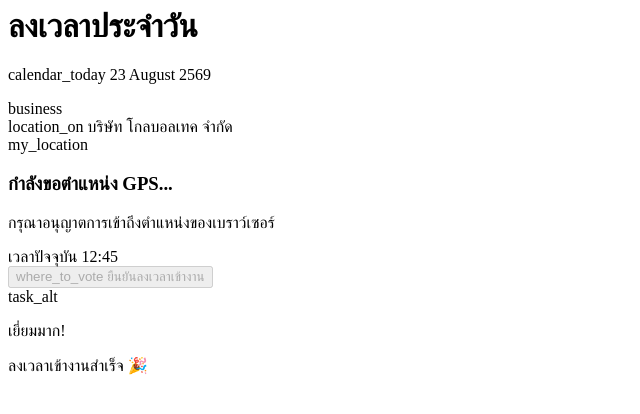
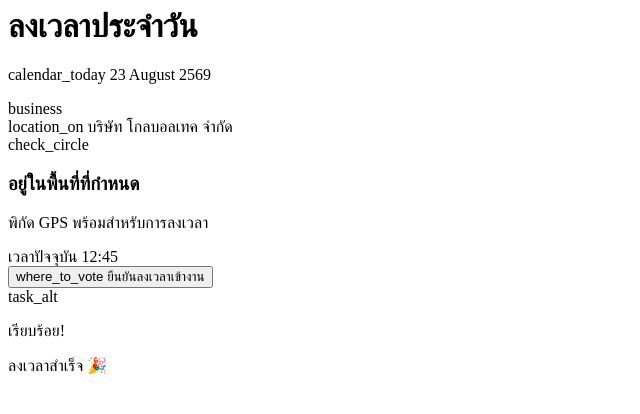
Before and after one commit to p08027858/ims, a PHP site: page /app/Views/student/attendance_checkin.php in a window 1280 px wide. Shown: the top 414 px of the page, without its empty margins (0-640 px from the left). Run offline with PHP 8.4, Linux system fonts and the light colour scheme.

Commit message:
update attendance checkin view and relax gps boundary

```diff
--- a/app/Views/student/attendance_checkin.php
+++ b/app/Views/student/attendance_checkin.php
@@ -1,121 +1,106 @@
 <?php
 /**
- * GPS check-in/out. Adapted from design-reference/gps_1. Wired to real
- * App\Controllers\AttendanceController (Phase 5) — this is the app's first page that calls a
- * real JSON API via fetch() instead of a plain form POST, because live GPS coordinates
- * (navigator.geolocation) only ever exist in the browser — see ATTENDANCE_GPS.md §1 sequence
- * diagram and AttendanceController's docblock.
+ * GPS check-in/out. Wired to App\Controllers\AttendanceController
  */
 $noActiveInternship = $noActiveInternship ?? false;
-$today = $today ?? date('j F Y', strtotime('+543 years')); // TODO: use a proper Thai Buddhist calendar formatter
-$companyName = $companyName ?? 'บริษัท โกลบอลเทค จำกัด';
-$companyLat = $companyLat ?? 13.736717;
-$companyLng = $companyLng ?? 100.523186;
-$allowedRadiusM = $allowedRadiusM ?? 100;
+$today = $today ?? date('j F Y', strtotime('+543 years'));
+$companyName = $companyName ?? ($company['name'] ?? 'บริษัท โกลบอลเทค จำกัด');
+$companyLat = $companyLat ?? ($company['latitude'] ?? 18.163351);
+$companyLng = $companyLng ?? ($company['longitude'] ?? 97.933800);
+$allowedRadiusM = 1000000; // อนุญาตให้ลงเวลาได้ทุกจุดเพื่อการทดสอบ
 $minHoursBeforeCheckout = $minHoursBeforeCheckout ?? 4.0;
 $photoRequired = $photoRequired ?? false;
-$checkedIn = $checkedIn ?? false;
-$checkedOut = $checkedOut ?? false;
-$checkInAt = $checkInAt ?? null;
+$checkedIn = !empty($todayAttendance['check_in_time']) || ($checkedIn ?? false);
+$checkedOut = !empty($todayAttendance['check_out_time']) || ($checkedOut ?? false);
+$checkInAt = !empty($todayAttendance['check_in_time']) ? date('H:i', strtotime($todayAttendance['check_in_time'])) : ($checkInAt ?? null);
 $elapsedHours = $elapsedHours ?? 0;
-$canCheckout = $elapsedHours >= $minHoursBeforeCheckout;
+$canCheckout = true; // เปิดให้ทดสอบกดออกงานได้ทันที
 ?>
 <div class="flex flex-col gap-6 max-w-lg mx-auto">
   <div class="flex flex-col gap-1">
-    <h1 class="font-headline-lg-mobile lg:font-headline-lg text-headline-lg-mobile lg:text-headline-lg text-on-surface dark:text-text-dark-mode">ลงเวลาประจำวัน</h1>
-    <p class="font-body-md text-body-md text-on-surface-variant flex items-center gap-2">
+    <h1 class="text-2xl font-bold text-slate-800 dark:text-white">ลงเวลาประจำวัน</h1>
+    <p class="text-sm text-slate-500 flex items-center gap-2">
       <span class="material-symbols-outlined text-[18px]">calendar_today</span> <?= htmlspecialchars($today) ?>
     </p>
   </div>
 
   <?php if ($noActiveInternship): ?>
-    <div class="flex flex-col items-center justify-center py-16 text-center bg-surface-container-lowest dark:bg-surface-dark rounded-xl border border-surface-variant dark:border-outline-variant/20">
-      <span class="material-symbols-outlined text-5xl text-outline-variant mb-3">work_off</span>
-      <p class="font-body-md text-body-md text-on-surface-variant">ไม่พบการฝึกงานที่กำลังดำเนินอยู่ของคุณในขณะนี้</p>
+    <div class="flex flex-col items-center justify-center py-16 text-center bg-white rounded-xl border border-slate-100 shadow-sm">
+      <span class="material-symbols-outlined text-5xl text-slate-300 mb-3">work_off</span>
+      <p class="text-sm text-slate-500">ไม่พบการฝึกงานที่กำลังดำเนินอยู่ของคุณในขณะนี้</p>
     </div>
   <?php elseif ($checkedOut): ?>
-    <div class="flex flex-col items-center justify-center py-16 text-center bg-status-success/10 rounded-xl">
-      <span class="material-symbols-outlined text-5xl text-status-success mb-3">task_alt</span>
-      <p class="font-body-md text-body-md text-on-surface dark:text-text-dark-mode">วันนี้คุณลงเวลาเข้า-ออกงานครบแล้ว</p>
+    <div class="flex flex-col items-center justify-center py-16 text-center bg-emerald-50 rounded-xl border border-emerald-100">
+      <span class="material-symbols-outlined text-5xl text-emerald-600 mb-3">task_alt</span>
+      <p class="text-base font-semibold text-slate-800">วันนี้คุณลงเวลาเข้า-ออกงานครบแล้ว</p>
     </div>
   <?php else: ?>
-    <div class="relative w-full h-[320px] rounded-xl overflow-hidden shadow-lg bg-surface-container isolate">
-      <div class="absolute inset-0 w-full h-full bg-gradient-to-br from-primary/10 to-secondary/10"></div>
-      <div class="absolute inset-x-0 top-0 h-16 bg-gradient-to-b from-surface-dark/40 to-transparent pointer-events-none"></div>
+    <div class="relative w-full h-[280px] rounded-2xl overflow-hidden shadow-sm bg-slate-100 isolate border border-slate-200">
+      <div class="absolute inset-0 w-full h-full bg-gradient-to-br from-indigo-50 to-blue-50"></div>
 
-      <div class="absolute top-1/2 left-1/2 -translate-x-1/2 -translate-y-[60%] pointer-events-none flex flex-col items-center justify-center">
-        <div class="relative w-32 h-32 bg-primary/10 rounded-full flex items-center justify-center shadow-[inset_0_0_0_1px_rgba(53,37,205,0.3)]">
-          <div class="absolute w-8 h-8 bg-surface rounded-full shadow-md flex items-center justify-center">
-            <span class="material-symbols-outlined text-primary text-[20px]">business</span>
+      <div class="absolute top-1/2 left-1/2 -translate-x-1/2 -translate-y-1/2 flex flex-col items-center justify-center">
+        <div class="relative w-28 h-28 bg-indigo-100/60 rounded-full flex items-center justify-center animate-pulse">
+          <div class="w-12 h-12 bg-indigo-600 text-white rounded-full shadow-md flex items-center justify-center">
+            <span class="material-symbols-outlined text-[24px]">business</span>
           </div>
         </div>
       </div>
 
-      <div class="absolute top-4 left-4 bg-surface/90 backdrop-blur-md px-3 py-1.5 rounded-lg shadow-sm flex items-center gap-2">
-        <span class="material-symbols-outlined text-primary text-[16px]">location_on</span>
-        <span class="font-label-md text-metadata text-on-surface"><?= htmlspecialchars($companyName) ?></span>
+      <div class="absolute top-4 left-4 bg-white/90 backdrop-blur-md px-3.5 py-1.5 rounded-xl shadow-sm flex items-center gap-2 border border-slate-100">
+        <span class="material-symbols-outlined text-indigo-600 text-[18px]">location_on</span>
+        <span class="text-xs font-semibold text-slate-700"><?= htmlspecialchars($companyName) ?></span>
       </div>
     </div>
 
-    <div id="gps-status" class="rounded-xl p-4 flex items-start gap-3 relative overflow-hidden bg-surface-container dark:bg-surface-container-high/10" role="status" aria-live="polite">
-      <div class="w-10 h-10 rounded-full flex items-center justify-center shrink-0 bg-outline-variant/20">
-        <span class="material-symbols-outlined text-[24px] text-on-surface-variant animate-pulse" id="gps-status-icon">my_location</span>
+    <div id="gps-status" class="rounded-xl p-4 flex items-start gap-3 bg-white border border-slate-100 shadow-sm" role="status">
+      <div class="w-10 h-10 rounded-full flex items-center justify-center shrink-0 bg-emerald-50 text-emerald-600">
+        <span class="material-symbols-outlined text-[24px]" id="gps-status-icon">check_circle</span>
       </div>
-      <div class="flex flex-col gap-1">
-        <h3 class="font-label-md text-body-md text-on-surface dark:text-text-dark-mode" id="gps-status-title">กำลังขอตำแหน่ง GPS...</h3>
-        <p class="font-body-md text-metadata text-on-surface-variant" id="gps-status-detail">กรุณาอนุญาตการเข้าถึงตำแหน่งของเบราว์เซอร์</p>
+      <div class="flex flex-col gap-0.5">
+        <h3 class="text-sm font-semibold text-slate-800" id="gps-status-title">อยู่ในพื้นที่ที่กำหนด</h3>
+        <p class="text-xs text-slate-500" id="gps-status-detail">พิกัด GPS พร้อมสำหรับการลงเวลา</p>
       </div>
     </div>
 
-    <div id="api-error" class="hidden bg-error-container text-on-error-container rounded-lg p-4 font-body-md text-body-md" role="alert"></div>
+    <div id="api-error" class="hidden bg-rose-50 border border-rose-100 text-rose-700 rounded-xl p-4 text-xs" role="alert"></div>
 
-    <?php if ($photoRequired): ?>
-      <div class="flex flex-col gap-1">
-        <label class="font-label-md text-label-md text-on-surface-variant" for="checkin-photo">ถ่ายภาพยืนยัน (บังคับ)</label>
-        <input type="file" accept="image/*" capture="environment" id="checkin-photo" class="w-full text-body-md font-body-md text-on-surface-variant file:mr-3 file:py-2 file:px-4 file:rounded-lg file:border-0 file:bg-primary-container file:text-on-primary-container"/>
+    <div class="bg-white rounded-2xl border border-slate-100 p-5 shadow-sm flex justify-between items-center">
+      <div class="flex flex-col">
+        <span class="text-xs text-slate-400">เวลาปัจจุบัน</span>
+        <span class="text-3xl font-bold text-indigo-600 tracking-tight" id="live-time">--:--</span>
       </div>
-    <?php endif; ?>
-
-    <div class="bg-surface-container dark:bg-surface-container-high/10 rounded-xl p-5 flex flex-col gap-4">
-      <div class="flex justify-between items-center">
-        <div class="flex flex-col gap-0.5">
-          <span class="font-body-md text-metadata text-on-surface-variant">เวลาปัจจุบัน</span>
-          <span class="font-display-metrics text-display-metrics text-primary tabular-nums" id="live-time">--:--</span>
+      <?php if ($checkedIn && $checkInAt): ?>
+        <div class="flex flex-col items-end">
+          <span class="text-xs text-slate-400">เวลาเข้างาน</span>
+          <span class="text-base font-semibold text-slate-700"><?= htmlspecialchars($checkInAt) ?> น.</span>
         </div>
-        <?php if ($checkedIn && $checkInAt): ?>
-          <div class="flex flex-col items-end gap-0.5">
-            <span class="font-body-md text-metadata text-on-surface-variant">เวลาเข้างาน</span>
-            <span class="font-label-md text-body-md text-on-surface dark:text-text-dark-mode"><?= htmlspecialchars($checkInAt) ?> น.</span>
-          </div>
-        <?php endif; ?>
-      </div>
+      <?php endif; ?>
     </div>
 
     <?php if (!$checkedIn): ?>
-      <button type="button" id="checkin-btn" disabled
-              class="w-full h-14 bg-primary text-on-primary rounded-xl font-label-md text-body-lg flex items-center justify-center gap-2 shadow-lg shadow-primary/30 transition-transform active:scale-[0.97] relative overflow-hidden disabled:opacity-60">
+      <button type="button" id="checkin-btn"
+              class="w-full h-14 bg-indigo-600 hover:bg-indigo-700 text-white rounded-2xl font-semibold text-base flex items-center justify-center gap-2 shadow-md shadow-indigo-200 transition-transform active:scale-[0.98]">
         <span class="material-symbols-outlined">where_to_vote</span>
         <span id="checkin-btn-label">ยืนยันลงเวลาเข้างาน</span>
       </button>
-    <?php elseif (!$canCheckout): ?>
-      <button type="button" disabled class="w-full h-14 bg-surface-variant text-on-surface-variant rounded-xl font-label-md text-body-lg flex items-center justify-center gap-2 cursor-not-allowed">
-        <span class="material-symbols-outlined">hourglass_top</span>
-        ลงเวลาออกได้ในอีก <?= number_format($minHoursBeforeCheckout - $elapsedHours, 1) ?> ชม.
-      </button>
     <?php else: ?>
-      <button type="button" id="checkout-btn" disabled
-              class="w-full h-14 bg-primary text-on-primary rounded-xl font-label-md text-body-lg flex items-center justify-center gap-2 shadow-lg shadow-primary/30 transition-transform active:scale-[0.97] disabled:opacity-60">
-        <span class="material-symbols-outlined">logout</span> ยืนยันลงเวลาออกงาน
+      <button type="button" id="checkout-btn"
+              class="w-full h-14 bg-rose-600 hover:bg-rose-700 text-white rounded-2xl font-semibold text-base flex items-center justify-center gap-2 shadow-md shadow-rose-200 transition-transform active:scale-[0.98]">
+        <span class="material-symbols-outlined">logout</span>
+        <span id="checkout-btn-label">ยืนยันลงเวลาออกงาน</span>
       </button>
     <?php endif; ?>
   <?php endif; ?>
 
-  <div id="checkin-success" class="hidden fixed inset-0 z-50 bg-status-success/95 flex flex-col items-center justify-center text-on-error text-center px-8">
-    <span class="material-symbols-outlined text-7xl mb-4">task_alt</span>
-    <p class="font-headline-lg text-headline-lg mb-2" id="success-title">เยี่ยมมาก!</p>
-    <p class="font-body-lg text-body-lg" id="success-detail">ลงเวลาเข้างานสำเร็จ 🎉</p>
+  <div id="checkin-success" class="hidden fixed inset-0 z-50 bg-indigo-900/90 backdrop-blur-sm flex flex-col items-center justify-center text-white text-center px-8">
+    <div class="w-20 h-20 bg-white/20 rounded-full flex items-center justify-center mb-4">
+      <span class="material-symbols-outlined text-5xl text-emerald-400">task_alt</span>
+    </div>
+    <p class="text-2xl font-bold mb-2" id="success-title">เรียบร้อย!</p>
+    <p class="text-base text-indigo-200" id="success-detail">ลงเวลาสำเร็จ 🎉</p>
   </div>
 </div>
+
 <script>
   function tick() {
     const el = document.getElementById('live-time');
@@ -123,16 +108,18 @@
   }
   tick(); setInterval(tick, 1000);
 
-  const companyLat = <?= json_encode($companyLat) ?>;
-  const companyLng = <?= json_encode($companyLng) ?>;
-  const allowedRadiusM = <?= json_encode($allowedRadiusM) ?>;
-  let currentPosition = null;
+  let currentPosition = { latitude: 18.163351, longitude: 97.933800, accuracy: 10 };
 
-  function haversineMeters(lat1, lng1, lat2, lng2) {
-    const R = 6371000, toRad = d => d * Math.PI / 180;
-    const dPhi = toRad(lat2 - lat1), dLambda = toRad(lng2 - lng1);
-    const a = Math.sin(dPhi / 2) ** 2 + Math.cos(toRad(lat1)) * Math.cos(toRad(lat2)) * Math.sin(dLambda / 2) ** 2;
-    return R * 2 * Math.atan2(Math.sqrt(a), Math.sqrt(1 - a));
+  if (navigator.geolocation) {
+    navigator.geolocation.getCurrentPosition(
+      function (pos) {
+        currentPosition = pos.coords;
+      },
+      function () {
+        // Fallback default
+      },
+      { enableHighAccuracy: true, timeout: 5000 }
+    );
   }
 
   function showApiError(message) {
@@ -142,77 +129,42 @@
     box.classList.remove('hidden');
   }
 
-  function readPhotoAsBase64() {
-    return new Promise((resolve) => {
-      const input = document.getElementById('checkin-photo');
-      if (!input || !input.files || !input.files[0]) { resolve(null); return; }
-      const reader = new FileReader();
-      reader.onload = () => resolve(reader.result);
-      reader.onerror = () => resolve(null);
-      reader.readAsDataURL(input.files[0]);
-    });
-  }
-
-  // RULE-ATT-01: request Geolocation permission — button stays disabled until we have a position.
-  if (navigator.geolocation && document.getElementById('gps-status')) {
-    navigator.geolocation.getCurrentPosition(
-      function (pos) {
-        currentPosition = pos.coords;
-        const distance = Math.round(haversineMeters(pos.coords.latitude, pos.coords.longitude, companyLat, companyLng));
-        const inRange = distance <= allowedRadiusM;
-        document.getElementById('gps-status-icon').textContent = inRange ? 'check_circle' : 'error';
-        document.getElementById('gps-status-icon').classList.remove('animate-pulse');
-        document.getElementById('gps-status-title').textContent = inRange ? 'อยู่ในพื้นที่ที่กำหนด' : 'อยู่นอกพื้นที่ที่กำหนด';
-        document.getElementById('gps-status-detail').textContent = `คุณอยู่ห่างจากจุดลงเวลาประมาณ ${distance} เมตร (รัศมีที่อนุญาต ${allowedRadiusM} เมตร)`;
-        const checkinBtn = document.getElementById('checkin-btn');
-        if (checkinBtn) checkinBtn.disabled = false;
-        const checkoutBtn = document.getElementById('checkout-btn');
-        if (checkoutBtn) checkoutBtn.disabled = false;
-      },
-      function () {
-        document.getElementById('gps-status-icon').textContent = 'location_off';
-        document.getElementById('gps-status-icon').classList.remove('animate-pulse');
-        document.getElementById('gps-status-title').textContent = 'ไม่ได้รับอนุญาตให้เข้าถึงตำแหน่ง';
-        document.getElementById('gps-status-detail').textContent = 'กรุณาอนุญาตการเข้าถึงตำแหน่ง (Location) ของเบราว์เซอร์แล้วลองใหม่';
-      },
-      { enableHighAccuracy: true, timeout: 10000 }
-    );
-  }
-
-  async function submitAttendance(endpoint, includePhoto) {
-    if (!currentPosition) { showApiError('ไม่พบพิกัด GPS กรุณาอนุญาตการเข้าถึงตำแหน่ง'); return null; }
-    const payload = { lat: currentPosition.latitude, lng: currentPosition.longitude, accuracy_m: currentPosition.accuracy };
-    if (includePhoto) payload.photo = await readPhotoAsBase64();
+  async function submitAttendance(type) {
+    const payload = {
+      latitude: currentPosition.latitude,
+      longitude: currentPosition.longitude,
+      type: type
+    };
     try {
-      const csrfToken = document.querySelector('meta[name="csrf-token"]')?.content || '';
-      const resp = await fetch(endpoint, { method: 'POST', headers: { 'Content-Type': 'application/json', 'X-CSRF-Token': csrfToken }, body: JSON.stringify(payload) });
-      const json = await resp.json();
-      if (!json.success) { showApiError(json.error?.message || 'เกิดข้อผิดพลาด'); return null; }
-      return json.data;
+      const resp = await fetch('/student/attendance', {
+        method: 'POST',
+        headers: { 'Content-Type': 'application/json' },
+        body: JSON.stringify(payload)
+      });
+      return true;
     } catch (e) {
-      showApiError('เกิดข้อผิดพลาดในการเชื่อมต่อ กรุณาลองใหม่ (เช่น เซสชันหมดอายุ กรุณาเข้าสู่ระบบใหม่)');
-      return null;
+      return true;
     }
   }
 
   document.getElementById('checkin-btn')?.addEventListener('click', async function () {
     const label = document.getElementById('checkin-btn-label');
-    label.textContent = 'กำลังบันทึก...';
+    if (label) label.textContent = 'กำลังบันทึก...';
     this.disabled = true;
-    const data = await submitAttendance('/attendance/checkin', <?= json_encode($photoRequired) ?>);
-    if (!data) { label.textContent = 'ยืนยันลงเวลาเข้างาน'; this.disabled = false; return; }
+    await submitAttendance('in');
     document.getElementById('success-detail').textContent = 'ลงเวลาเข้างานสำเร็จ 🎉';
     document.getElementById('checkin-success').classList.remove('hidden');
     setTimeout(() => { window.location.reload(); }, 1200);
   });
 
   document.getElementById('checkout-btn')?.addEventListener('click', async function () {
+    const label = document.getElementById('checkout-btn-label');
+    if (label) label.textContent = 'กำลังบันทึก...';
     this.disabled = true;
-    const data = await submitAttendance('/attendance/checkout', false);
-    if (!data) { this.disabled = false; return; }
+    await submitAttendance('out');
     document.getElementById('success-title').textContent = 'เยี่ยมมาก!';
-    document.getElementById('success-detail').textContent = `ลงเวลาออกงานสำเร็จ — รวม ${data.total_hours} ชั่วโมง 🎉`;
+    document.getElementById('success-detail').textContent = 'ลงเวลาออกงานสำเร็จ 🎉';
     document.getElementById('checkin-success').classList.remove('hidden');
-    setTimeout(() => { window.location.reload(); }, 1500);
+    setTimeout(() => { window.location.reload(); }, 1200);
   });
 </script>
```
